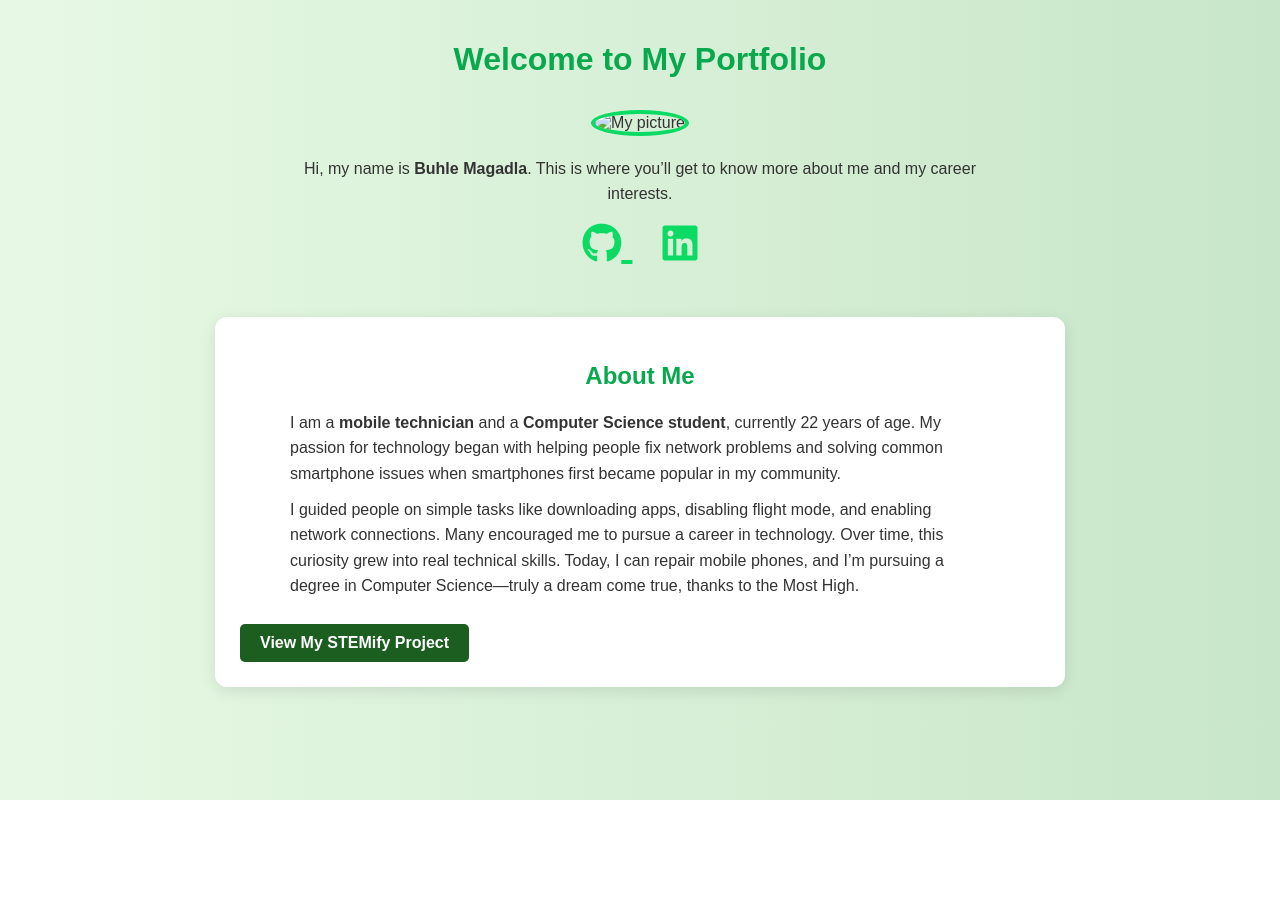
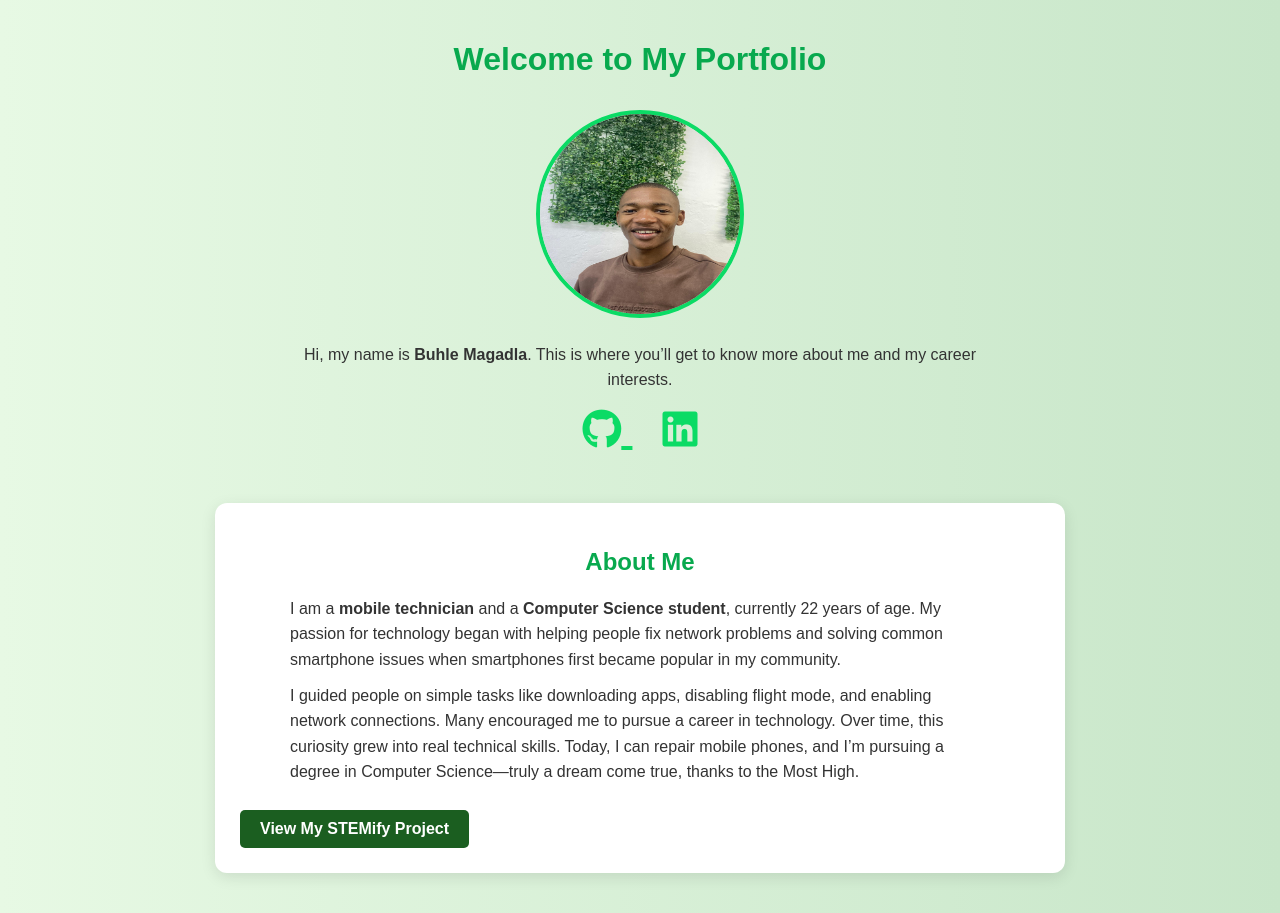
Before and after one commit to Buhlexcmall/SE-server, a plain HTML site: page index.html in a window 1280 px wide. Before the commit the page ends 800 px from the top, so only its background shows below. Drawn offline with Linux system fonts and the light colour scheme; the site is published under a folder, as on GitHub Pages, so addresses that start at the root find nothing.

Commit message:
Update index.html

```diff
--- a/index.html
+++ b/index.html
@@ -93,7 +93,7 @@
   <!-- HEADER -->
   <header>
     <h1>Welcome to My Portfolio</h1>
-    <img src="/images/ME.jpg" alt="My picture">
+    <img src="images/ME.jpg" alt="My picture">
     <p>Hi, my name is <strong>Buhle Magadla</strong>. This is where you’ll get to know more about me and my career interests.</p>
 
     <!-- SOCIAL LINKS -->
```
